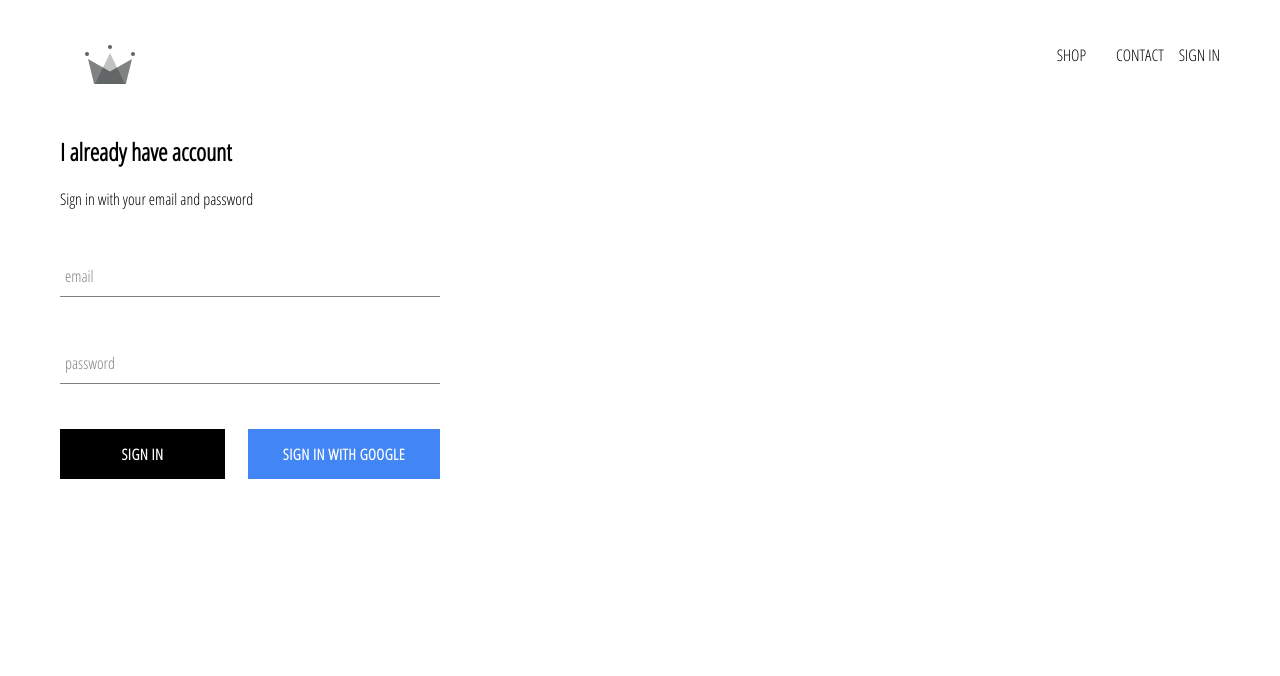
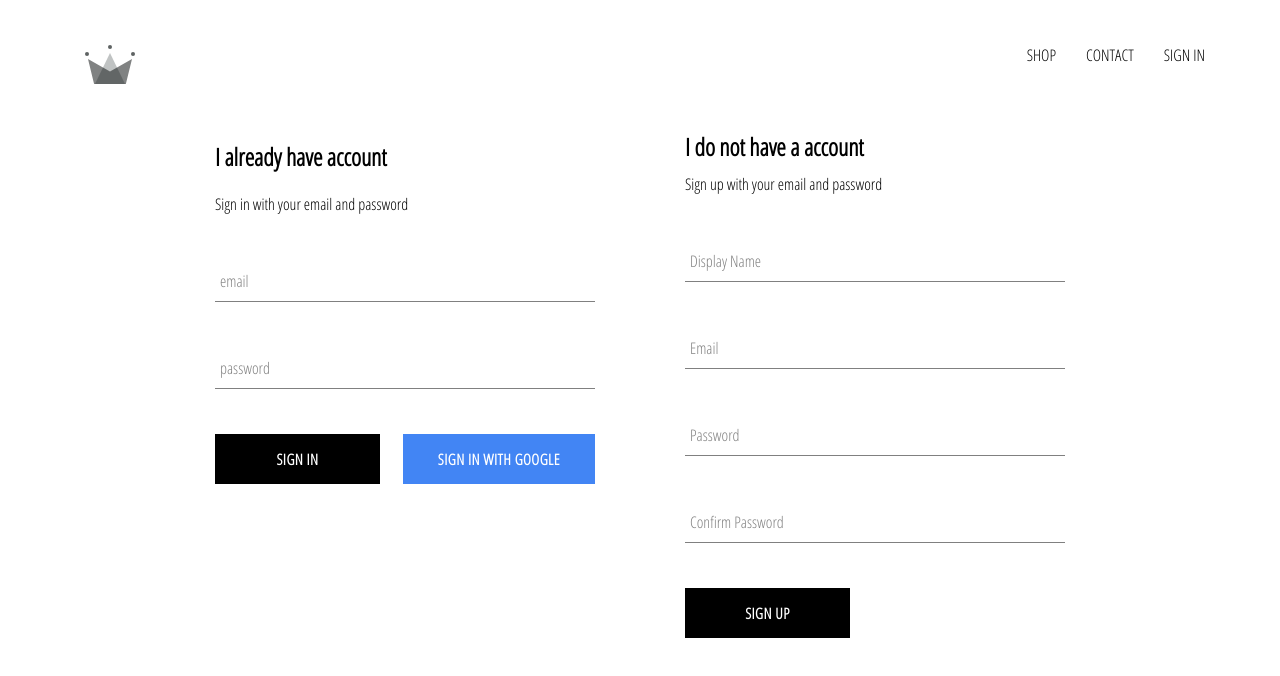
Before and after one commit to MStr85/crwn-clothing, a React (Create React App) app: page /signin in a window 1280 px wide. Shown: the top 676 px of the page. Built offline with nearby package versions, Linux system fonts and the light colour scheme; no server answers.

Commit message:
implemented firebase utils, included ability to store authenticated users into our firestore database

```diff
--- a/src/App.js
+++ b/src/App.js
@@ -6,7 +6,7 @@
 import HomePage from './pages/homepage/homepage.component';
 import ShopPage from './pages/shop/shop.component';
 import SignInAndSignUpPage from './pages/sign-in-and-sign-up/sign-in-and-sign-up.component';
-import { auth } from './firebase/firebase.utils';
+import { auth, createUserProfileDocument } from './firebase/firebase.utils';
 
 class App extends React.Component {
 
@@ -20,10 +20,23 @@
   unsubscripbeFromAuth = null;
 
   componentDidMount() {
-    this.unsubscripbeFromAuth = auth.onAuthStateChanged(user => {
-      this.setState({ currentUser: user });
+    this.unsubscripbeFromAuth = auth.onAuthStateChanged(async userAuth => {
+      if (userAuth) {
+        const userRef = await createUserProfileDocument(userAuth);
 
-      console.log(user);
+        userRef.onSnapshot(snapShot => {
+          this.setState({
+            currentUser: {
+              id: snapShot.id,
+              ...snapShot.data()
+            }
+          });
+          console.log(this.state);
+        });
+      }
+      else {
+        this.setState({currentUser: userAuth});
+      }
     });
   }
 
--- a/src/components/form-input/form-input.component.jsx
+++ b/src/components/form-input/form-input.component.jsx
@@ -10,7 +10,7 @@
 			label ? (
 			<label
 			className={`${
-				otherProps.value.lenght ? 'shrink' : ''
+				otherProps.value.length ? 'shrink' : ''
 			} form-input-label`}
 			>
 			{label}
--- a/src/components/header/header.component.jsx
+++ b/src/components/header/header.component.jsx
@@ -24,7 +24,7 @@
 				currentUser ?
 				(<div className='option' onClick={() => auth.signOut()}> SIGN OUT </div>)
 				:
-				(<Link lassName='option' to='/signin'>SIGN IN</Link>)
+				(<Link className='option' to='/signin'>SIGN IN</Link>)
 			}
 		</div>
 	</div>
--- /dev/null
+++ b/src/components/sign-up/sign-up.component.jsx
@@ -0,0 +1,101 @@
+import React from 'react';
+
+import FormInput from '../form-input/form-input.component';
+import CustomButton from '../custom-button/custom-button.component';
+
+import { auth, createUserProfileDocument } from '../../firebase/firebase.utils';
+
+import './sign-up.styles.scss';
+
+class SignUp extends React.Component {
+
+	constructor() {
+		super();
+
+		this.state = {
+			displayName: '',
+			email: '',
+			password: '',
+			confirmPassword: ''
+		}
+	}
+
+	handleSubmit = async event => {
+		event.preventDefault();
+
+		const { displayName, email, password, confirmPassword } = this.state;
+
+		if (password !== confirmPassword) {
+			alert("passwords don't match");
+			return;
+		}
+
+		try {
+			const { user } = await auth.createUserWithEmailAndPassword(email, password);
+
+			await createUserProfileDocument(user, { displayName });
+
+			this.setState({
+				displayName: '',
+				email: '',
+				password: '',
+				confirmPassword: ''
+			});
+		} catch (error) {
+			console.log(error)
+		}
+	};
+
+	handleChange = event => {
+		const { name, value } = event.target;
+
+		this.setState({ [name]: value });
+	};
+
+	render() {
+		const { displayName, email, password, confirmPassword } = this.state;
+		return(
+				<div className='sign-up'>
+					<h2 className='title'>I do not have a account</h2>
+					<span>Sign up with your email and password</span>
+					<form className='sign-up-form' onSubmit={this.handleSubmit}>
+						<FormInput
+							type='text'
+							name='displayName'
+							value={ displayName }
+							onChange={ this.handleChange }
+							label='Display Name'
+							required
+						/>
+						<FormInput
+							type='email'
+							name='email'
+							value={ email }
+							onChange={ this.handleChange }
+							label='Email'
+							required
+						/>
+						<FormInput
+							type='password'
+							name='password'
+							value={ password }
+							onChange={ this.handleChange }
+							label='Password'
+							required
+						/>
+						<FormInput
+							type='password'
+							name='confirmPassword'
+							value={ confirmPassword }
+							onChange={ this.handleChange }
+							label='Confirm Password'
+							required
+						/>
+						<CustomButton type='submit'>SIGN UP</CustomButton>
+					</form>
+				</div>
+			)
+	}
+}
+
+export default SignUp;
--- /dev/null
+++ b/src/components/sign-up/sign-up.styles.scss
@@ -0,0 +1,9 @@
+.sign-up {
+  display: flex;
+  flex-direction: column;
+  width: 380px;
+
+  .title {
+    margin: 10px 0;
+  }
+}
--- a/src/firebase/firebase.utils.js
+++ b/src/firebase/firebase.utils.js
@@ -12,6 +12,34 @@
     measurementId: "G-G1M4WZRC22"
   };
 
+  export const createUserProfileDocument = async (userAuth, additionalData) => {
+    if (!userAuth) return;
+
+    const userRef = firestore.doc(`users/${userAuth.uid}`);
+
+    const snapShot = await userRef.get();
+
+    if (!snapShot.exist) {
+        const { displayName, email } = userAuth;
+        const createdAt = new Date();
+
+        try {
+            await userRef.set({
+                displayName,
+                email,
+                createdAt,
+                ...additionalData
+            })
+
+        } catch (error) {
+            console.log('error creating user', error.message);
+        }
+    }
+
+    return userRef;
+
+  };
+
 
   firebase.initializeApp(config);
 
--- a/src/pages/sign-in-and-sign-up/sign-in-and-sign-up.component.jsx
+++ b/src/pages/sign-in-and-sign-up/sign-in-and-sign-up.component.jsx
@@ -1,6 +1,7 @@
 import React from 'react';
 
 import SignIn from '../../components/sign-in/sign-in.component';
+import SignUp from '../../components/sign-up/sign-up.component';
 
 
 import './sign-in-and-sign-up.styles.scss';
@@ -8,6 +9,7 @@
 const SignInAndSignUpPage = () => (
 	<div className='sign-in-and-sign-up'>
 		<SignIn />
+		<SignUp />
 	</div>
 )
 
--- a/src/pages/sign-in-and-sign-up/sign-in-and-sign-up.styles.scss
+++ b/src/pages/sign-in-and-sign-up/sign-in-and-sign-up.styles.scss
@@ -0,0 +1,6 @@
+.sign-in-and-sign-up {
+  width: 850px;
+  display: flex;
+  justify-content: space-between;
+  margin: 30px auto;
+}
```
